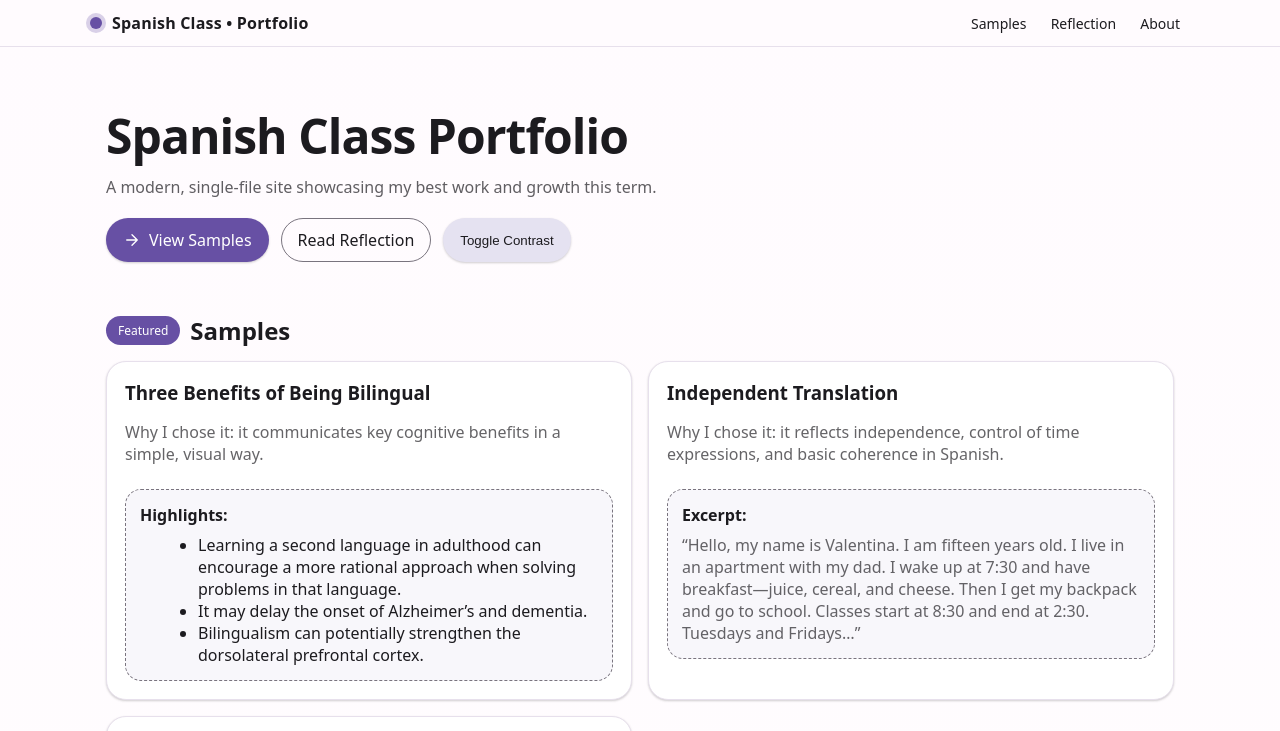
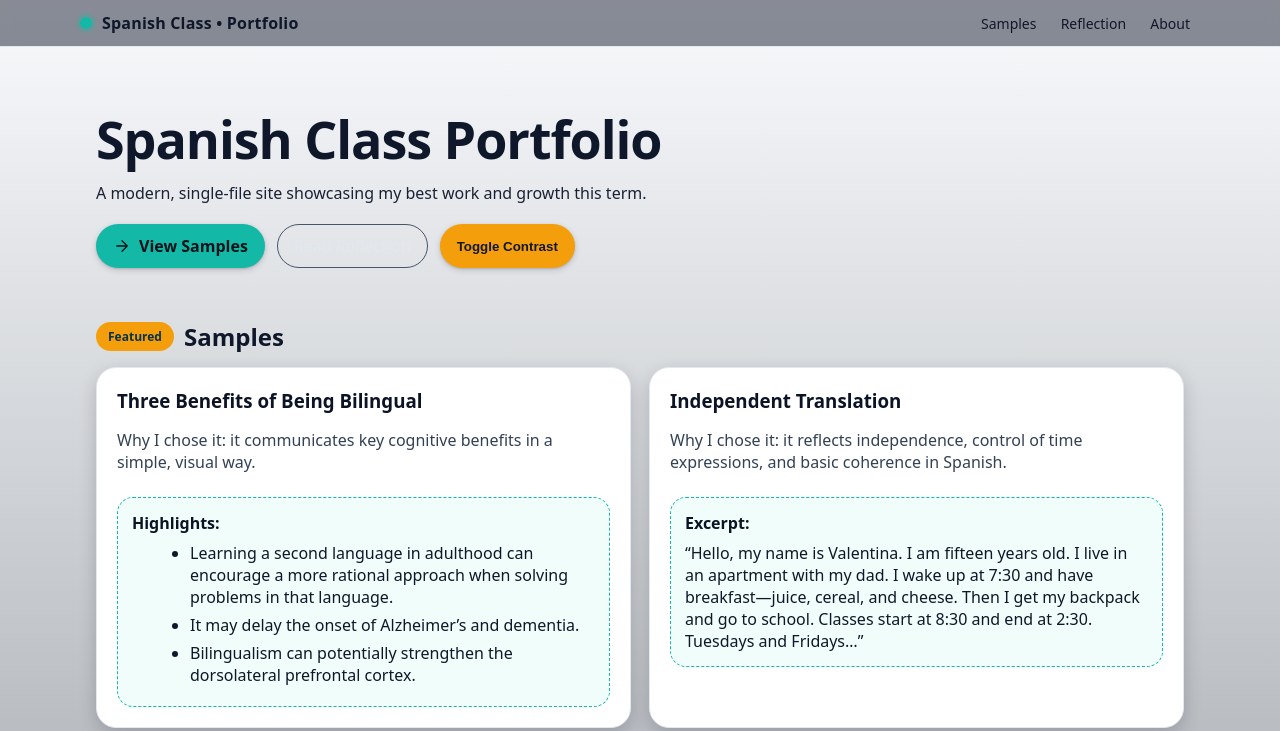
Before and after one commit to rhetthielscher-dotcom/Spanish-portfolio, a plain HTML site: page index.html in a window 1280 px wide. Shown: the top 731 px of the page. Drawn offline with Linux system fonts and the light colour scheme.

Commit message:
Update index.html

```diff
--- a/index.html
+++ b/index.html
@@ -3,77 +3,75 @@
 <head>
   <meta charset="utf-8" />
   <meta name="viewport" content="width=device-width, initial-scale=1" />
-  <title>Spanish Class Portfolio — Material</title>
-  <meta name="description" content="A single‑file Spanish class portfolio with a modern Material look." />
+  <title>Spanish Class Portfolio — Teal/Amber (High Contrast)</title>
+  <meta name="description" content="Material-inspired, single-file Spanish class portfolio with improved legibility." />
   <style>
-    /* ============ Material-inspired Design System (no external libs) ============ */
+    /* ============ Material-inspired Design System (Teal/Amber) ============ */
     :root{
-      --md-sys-color-primary: #6750A4;   /* Material baseline primary */
+      --md-sys-color-primary: #0D9488;   /* teal-600 */
       --md-sys-color-on-primary: #FFFFFF;
-      --md-sys-color-secondary: #625B71;
-      --md-sys-color-surface: #FFFBFE;
-      --md-sys-color-surface-variant: #E7E0EC;
-      --md-sys-color-outline: #79747E;
-      --md-sys-color-on-surface: #1C1B1F;
-      --md-sys-elevation-1: 0 1px 2px rgba(0,0,0,0.12), 0 1px 3px rgba(0,0,0,0.08);
-      --md-sys-elevation-2: 0 2px 6px rgba(0,0,0,0.14), 0 6px 12px rgba(0,0,0,0.06);
-      --container-max: 1100px;
+      --md-sys-color-secondary: #F59E0B; /* amber-500 */
+      --md-sys-color-surface: #0f172a;   /* deep slate backdrop for nicer contrast */
+      --md-sys-color-surface-variant: #1f2937; /* slate-800 */
+      --md-sys-color-outline: #334155;   /* slate-700 */
+      --md-sys-color-on-surface: #E2E8F0;/* slate-200 */
+      --md-sys-elevation-1: 0 1px 2px rgba(2,6,23,0.12), 0 2px 6px rgba(2,6,23,0.16);
+      --container-max: 1120px;
     }
-    @media (prefers-color-scheme: dark){
+    @media (prefers-color-scheme: light){
       :root{
-        --md-sys-color-primary: #D0BCFF;
-        --md-sys-color-on-primary: #381E72;
-        --md-sys-color-secondary: #CCC2DC;
-        --md-sys-color-surface: #1C1B1F;
-        --md-sys-color-surface-variant: #49454F;
-        --md-sys-color-outline: #938F99;
-        --md-sys-color-on-surface: #E6E1E5;
+        --md-sys-color-surface: #F8FAFC;   /* slate-50 */
+        --md-sys-color-surface-variant: #E2E8F0; /* slate-200 */
+        --md-sys-color-outline: #94A3B8;   /* slate-400 */
+        --md-sys-color-on-surface: #0F172A; /* slate-900 */
       }
     }
     *{ box-sizing:border-box }
-    html,body{ margin:0; padding:0; font-family: system-ui, -apple-system, Segoe UI, Roboto, Helvetica, Arial, "Apple Color Emoji", "Segoe UI Emoji"; color:var(--md-sys-color-on-surface); background:linear-gradient(180deg, var(--md-sys-color-surface), #fff); }
+    html,body{ margin:0; padding:0; font-family: system-ui, -apple-system, Segoe UI, Roboto, Helvetica, Arial, "Apple Color Emoji", "Segoe UI Emoji"; color:var(--md-sys-color-on-surface); background:linear-gradient(180deg, var(--md-sys-color-surface), #0b1220); }
     a{ color:inherit; text-decoration:none }
     .container{ max-width:var(--container-max); margin:0 auto; padding:0 16px }
-    .appbar{ position:sticky; top:0; z-index:10; backdrop-filter:saturate(180%) blur(8px); background:color-mix(in oklab, var(--md-sys-color-surface) 92%, transparent); border-bottom:1px solid var(--md-sys-color-surface-variant) }
+    .appbar{ position:sticky; top:0; z-index:10; backdrop-filter:saturate(180%) blur(8px); background:rgba(2,6,23,.45); border-bottom:1px solid var(--md-sys-color-surface-variant) }
     .appbar-inner{ display:flex; align-items:center; justify-content:space-between; padding:12px 0 }
     .brand{ display:flex; align-items:center; gap:10px; font-weight:800; letter-spacing:.2px }
-    .brand .dot{ width:12px; height:12px; border-radius:50%; background:var(--md-sys-color-primary); box-shadow: 0 0 0 4px color-mix(in oklab, var(--md-sys-color-primary) 25%, transparent) }
+    .brand .dot{ width:12px; height:12px; border-radius:50%; background:#14b8a6; box-shadow: 0 0 0 4px rgba(20,184,166,.25) }
     .nav a{ font-size:14px; padding:8px 10px; border-radius:10px }
-    .nav a:hover{ background:color-mix(in oklab, var(--md-sys-color-primary) 14%, transparent) }
+    .nav a:hover{ background:rgba(20,184,166,.14) }
     .hero{ padding:56px 0 24px }
-    .hero h1{ font-size:clamp(28px, 5vw, 48px); margin:0 0 8px; font-weight:900; letter-spacing:-.02em }
-    .hero p{ margin:0; color:color-mix(in oklab, var(--md-sys-color-on-surface) 70%, transparent) }
+    .hero h1{ font-size:clamp(28px, 5vw, 52px); margin:0 0 8px; font-weight:900; letter-spacing:-.02em }
+    .hero p{ margin:0; opacity:.95 }
     .btn-row{ display:flex; gap:12px; flex-wrap:wrap; margin-top:20px }
     /* Material buttons with ripple */
     .btn{ position:relative; overflow:hidden; display:inline-flex; align-items:center; gap:8px; padding:10px 16px; border-radius:999px; border:1px solid transparent; cursor:pointer; user-select:none; transition:transform .04s ease, box-shadow .2s ease }
     .btn:active{ transform:translateY(1px) }
-    .btn.primary{ background:var(--md-sys-color-primary); color:var(--md-sys-color-on-primary); box-shadow:var(--md-sys-elevation-1) }
-    .btn.outline{ background:transparent; color:var(--md-sys-color-on-surface); border-color:var(--md-sys-color-outline) }
-    .btn.tonal{ background:color-mix(in oklab, var(--md-sys-color-primary) 16%, white); color:var(--md-sys-color-on-surface); box-shadow:var(--md-sys-elevation-1) }
-    .ripple{ position:absolute; border-radius:50%; transform:scale(0); animation:ripple .6s linear; background:color-mix(in oklab, white 60%, var(--md-sys-color-on-surface)); opacity:.35 }
+    .btn.primary{ background:#14b8a6; color:#04131a; font-weight:700; box-shadow:var(--md-sys-elevation-1) }
+    .btn.outline{ background:transparent; color:#e2e8f0; border-color:#475569 }
+    .btn.accent{ background:#f59e0b; color:#111827; font-weight:700; box-shadow:var(--md-sys-elevation-1) }
+    .ripple{ position:absolute; border-radius:50%; transform:scale(0); animation:ripple .6s linear; background:rgba(255,255,255,.55) }
     @keyframes ripple{ to{ transform:scale(16); opacity:0 } }
     /* Sections */
     section{ padding:28px 0 }
     .section-title{ display:flex; align-items:center; gap:10px; margin-bottom:14px }
-    .chip{ display:inline-flex; align-items:center; gap:8px; padding:6px 12px; font-size:12px; border-radius:999px; color:var(--md-sys-color-on-primary); background:var(--md-sys-color-primary) }
-    /* Cards */
-    .grid{ display:grid; grid-template-columns:1fr; gap:16px }
-    @media(min-width:820px){ .grid{ grid-template-columns:1fr 1fr } }
-    .card{ background:#fff; border:1px solid var(--md-sys-color-surface-variant); border-radius:20px; box-shadow:var(--md-sys-elevation-1) }
-    .card .content{ padding:18px }
-    .card h3{ margin:0 0 6px }
-    .muted{ color:color-mix(in oklab, var(--md-sys-color-on-surface) 68%, transparent) }
-    .well{ border:1px dashed var(--md-sys-color-outline); border-radius:16px; padding:14px; background:color-mix(in oklab, #fff 85%, var(--md-sys-color-primary) 4%) }
+    .chip{ display:inline-flex; align-items:center; gap:8px; padding:6px 12px; font-size:12px; border-radius:999px; color:#083344; background:var(--md-sys-color-secondary); font-weight:700 }
+    /* Cards — force strong text colors regardless of theme */
+    .grid{ display:grid; grid-template-columns:1fr; gap:18px }
+    @media(min-width:860px){ .grid{ grid-template-columns:1fr 1fr } }
+    .card{ background:#ffffff; border:1px solid #e2e8f0; border-radius:20px; box-shadow: 0 6px 18px rgba(2,6,23,.18) }
+    .card .content{ padding:20px; color:#0f172a }             /* KEY: dark text on white */
+    .card h3{ margin:0 0 8px; color:#0b1324; font-weight:800 }
+    .muted{ color:#334155 }                                   /* darker muted for contrast */
+    .well{ border:1px dashed #14b8a6; border-radius:16px; padding:14px; background:#f0fdfa; color:#0f172a } /* teal-50 bg */
+    .well strong{ color:#0b1324 }
+    .well li{ margin:6px 0 }
     /* Reflection */
-    .prose p{ line-height:1.7; margin:14px 0 }
-    .kbd{ font-family: ui-monospace, SFMono-Regular, Menlo, Consolas, monospace; background:color-mix(in oklab, #000 6%, transparent); border:1px solid var(--md-sys-color-outline); padding:1px 6px; border-radius:6px }
+    .prose p{ line-height:1.7; margin:14px 0; color:#111827 }
     /* Footer */
-    footer{ padding:32px 0; border-top:1px solid var(--md-sys-color-surface-variant); margin-top:16px }
+    footer{ padding:32px 0; border-top:1px solid #1f2937; margin-top:16px }
     /* Utilities */
     .row{ display:flex; gap:10px; align-items:center; flex-wrap:wrap }
     .spacer{ height:8px }
     .about-grid{ display:grid; grid-template-columns:1fr; gap:18px }
     @media(min-width:900px){ .about-grid{ grid-template-columns:1fr 1fr } }
+    html.contrast{ filter: contrast(1.05) saturate(1.05); }
   </style>
 </head>
 <body>
@@ -96,7 +94,7 @@
         <div class="btn-row">
           <a class="btn primary" href="#samples" data-ripple><svg width="18" height="18" viewBox="0 0 24 24" fill="none"><path d="M5 12h14M12 5l7 7-7 7" stroke="currentColor" stroke-width="1.8" stroke-linecap="round" stroke-linejoin="round"/></svg> View Samples</a>
           <a class="btn outline" href="#reflection" data-ripple>Read Reflection</a>
-          <button class="btn tonal" id="themeToggle" data-ripple>Toggle Contrast</button>
+          <button class="btn accent" id="themeToggle" data-ripple>Toggle Contrast</button>
         </div>
       </div>
     </section>
@@ -130,7 +128,7 @@
               <div class="spacer"></div>
               <div class="well">
                 <strong>Excerpt:</strong>
-                <p class="muted" style="margin:8px 0 0">
+                <p style="margin:8px 0 0">
                   “Hello, my name is Valentina. I am fifteen years old. I live in an apartment with my dad. I wake up at 7:30 and have breakfast—juice, cereal, and cheese.
                   Then I get my backpack and go to school. Classes start at 8:30 and end at 2:30. Tuesdays and Fridays…”
                 </p>
@@ -204,7 +202,7 @@
           <article class="card">
             <div class="content">
               <h3>Contact</h3>
-              <p class="muted"><strong>Rhett Hielscher</strong><br/>Email: rhett.hielscher@example.com • 1234 Willow Creek Rd, Boise, ID 83702</p>
+              <p><strong>Rhett Hielscher</strong><br/>Email: rhett.hielscher@example.com • 1234 Willow Creek Rd, Boise, ID 83702</p>
               <div class="btn-row">
                 <a class="btn outline" href="#samples" data-ripple>View Work</a>
                 <a class="btn primary" href="#reflection" data-ripple>Read Reflection</a>
@@ -217,7 +215,7 @@
   </main>
 
   <footer>
-    <div class="container muted">&copy; 2025 Spanish Class Portfolio</div>
+    <div class="container" style="color:#94a3b8">&copy; 2025 Spanish Class Portfolio</div>
   </footer>
 
   <script>
@@ -249,17 +247,11 @@
       }, {passive:false});
     });
 
-    // Tiny contrast toggle: flips a class on <html> that inverts surface mix slightly.
+    // Tiny contrast toggle
     const toggleBtn = document.getElementById('themeToggle');
     toggleBtn?.addEventListener('click', () => {
       document.documentElement.classList.toggle('contrast');
     });
   </script>
-  <style>
-    /* Contrast tweak after script toggles it */
-    html.contrast{
-      filter: contrast(1.05) saturate(1.05);
-    }
-  </style>
 </body>
 </html>
```
